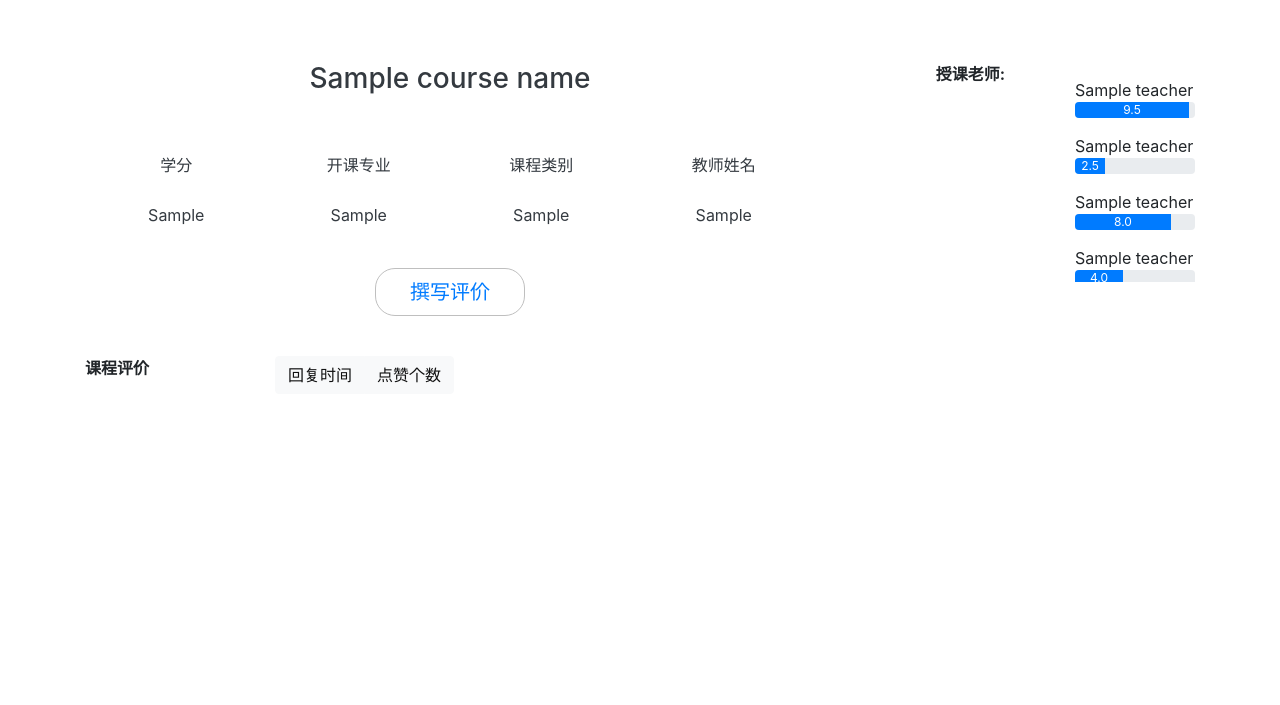
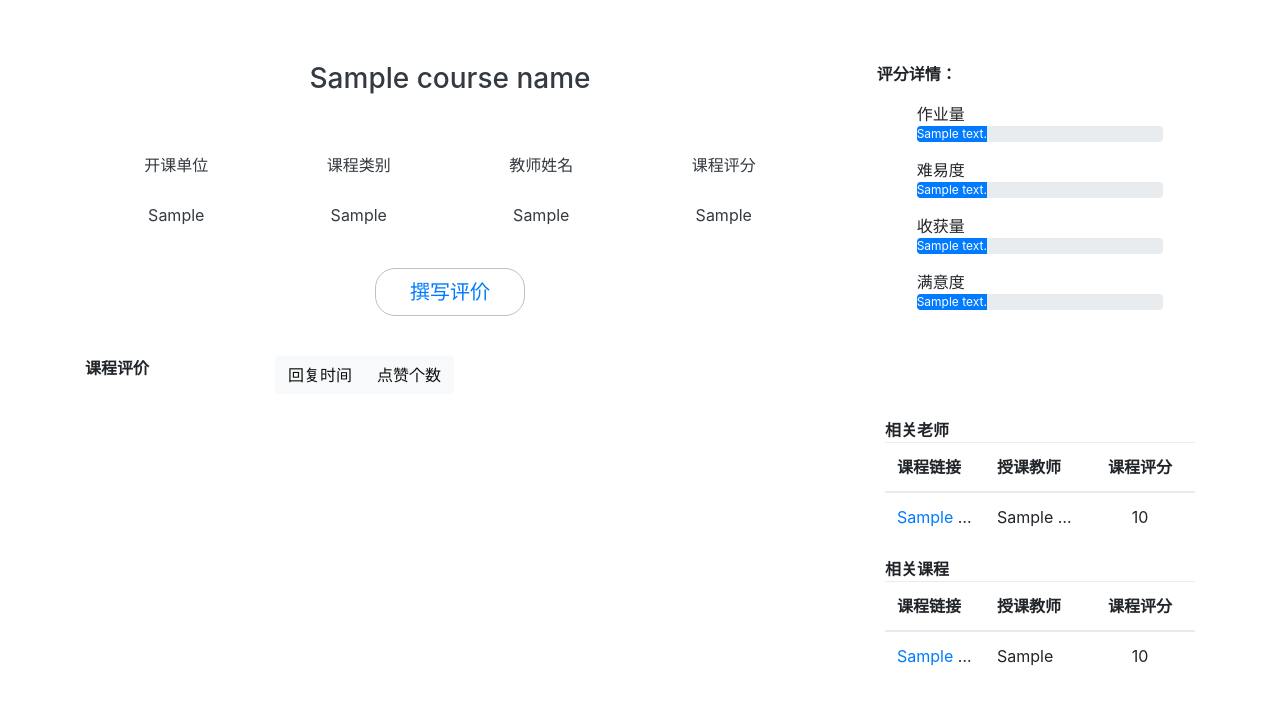
Before and after one commit to rRetr0Git/rateMyCourse, a Python web app: template rateMyCourse/templates/rateMyCourse/coursePage_new.html in a window 1280 px wide. Shown: the part 56-761 px from the top of the page. Run offline with Jinja, Linux system fonts and the light colour scheme; the template is opened without the code that fills it: most values are stand-ins (such as "Sample title", 1, 10 or a date in 2020); some libraries are stand-ins or nearby versions.

Commit message:
finish fuction of score-display/relevant-teacher/relevant-course on coursePage_new

```diff
--- a/rateMyCourse/static/ratemycourse/javascript/coursePage.js
+++ b/rateMyCourse/static/ratemycourse/javascript/coursePage.js
@@ -114,8 +114,8 @@
         //insert user image and name
         var imageTag = commentGrid.getElementsByTagName("img");
         imageTag[0].src = "http://wx2.sinaimg.cn/large/0076t302ly1fylgfkon55j30e80e8ab5.jpg";
-        imageTag[0].width = "60";
-        imageTag[0].height = "60";
+        imageTag[0].width = "50";
+        imageTag[0].height = "50";
         //imageTag[0].setAttribute("style", "margin-bottom:16px;margin-top:16px");
 
         var pTags = commentGrid.getElementsByTagName("p");
@@ -183,7 +183,7 @@
 
 $(document).ready(function () {
     // Form validation for Sign in / Sign up forms
-    $("#menuLogin").load("test.html")
+    //$("#menuLogin").load("test.html")
     validateSignUp()
     validateSignIn()
 
--- a/rateMyCourse/templates/rateMyCourse/coursePage_new.html
+++ b/rateMyCourse/templates/rateMyCourse/coursePage_new.html
@@ -95,10 +95,7 @@
                     <tbody>
                         <tr>
                             <td style="width:25%">
-                                <p class="text-dark text-center">学分</p>
-                            </td>
-                            <td style="width:25%">
-                                <p class="text-dark text-center">开课专业</p>
+                                <p class="text-dark text-center">开课单位</p>
                             </td>
                             <td style="width:25%">
                                 <p class="text-dark text-center">课程类别</p>
@@ -106,11 +103,11 @@
                             <td style="width:25%">
                                 <p class="text-dark text-center">教师姓名</p>
                             </td>
+                            <td style="width:25%">
+                                <p class="text-dark text-center">课程评分</p>
+                            </td>
                         </tr>
                         <tr>
-                            <td>
-                                <p class="text-dark text-center" style="margin-top:8px">{{course_credit}}</p>
-                            </td>
                             <td>
                                 <p class="text-dark text-center" style="margin-top:8px">{{course_profession}}</p>
                             </td>
@@ -119,6 +116,9 @@
                             </td>
                             <td>
                                 <p class="text-dark text-center" style="margin-top:8px">{{course_teacher}}</p>
+                            </td>
+                             <td>
+                                <p class="text-dark text-center" style="margin-top:8px">{{course_scores}}</p>
                             </td>
                         </tr>
                     </tbody>
@@ -131,53 +131,42 @@
 
             <div class="col-md-4 column">
                 <div class="row clearfix">
-                    <div class="col-md-6 column">
-                        <p class="text-right center-vertical">
-                            <strong>授课老师:</strong>
-                        </p>
+                    <div class="col-md-1 column">
                     </div>
-                    <div class="col-md-6 column pre-scrollable" style="height: 220px;overflow: auto">
-                        <ul></ul>
-                        <ul></ul>
+                    <div class="col-md-10 column">
+                        <p><strong>评分详情：</strong></p>
                         <ul></ul>
                         <ul>
-                            {{teacher}}
+                            作业量
                             <div class="progress">
-                                <div class="progress-bar progress-bar-success" style="width:95%;" role="progressbar"
-                                     aria-valuenow="95" aria-valuemin="0" aria-valuemax="100">9.5</div>
+                                <div class="progress-bar progress-bar-success" role="progressbar" style="width:{{percent1}}"
+                                     aria-valuenow="{{detail1}}" aria-valuemin="0" aria-valuemax="5">{{detail1}}</div>
                             </div>
                         </ul>
                         <ul>
-                            {{teacher}}
+                            难易度
                             <div class="progress">
-                                <div class="progress-bar progress-bar-success" style="width:25%;" role="progressbar"
-                                     aria-valuenow="25" aria-valuemin="0" aria-valuemax="100">2.5</div>
+                                <div class="progress-bar progress-bar-success" role="progressbar" style="width:{{percent2}}"
+                                     aria-valuenow={{detail2}}" aria-valuemin="0" aria-valuemax="5">{{detail2}}</div>
                             </div>
                         </ul>
                         <ul>
-                            {{teacher}}
+                            收获量
                             <div class="progress">
-                                <div class="progress-bar progress-bar-warning" style="width:80%;" role="progressbar"
-                                    aria-valuenow="80" aria-valuemin="0" aria-valuemax="100">8.0</div>
+                                <div class="progress-bar progress-bar-warning" role="progressbar" style="width:{{percent3}}"
+                                    aria-valuenow="{{detail3}}" aria-valuemin="0" aria-valuemax="5">{{detail3}}</div>
                             </div>
                         </ul>
                         <ul>
-                            {{teacher}}
+                            满意度
                             <div class="progress">
-                                <div class="progress-bar progress-bar-warning" style="width:40%;" role="progressbar"
-                                    aria-valuenow="40" aria-valuemin="0" aria-valuemax="100">4.0</div>
-                            </div>
-                        </ul>
-                        <ul>
-                            {{teacher}}
-                            <div class="progress">
-                                <div class="progress-bar progress-bar-warning" style="width:25%;" role="progressbar"
-                                    aria-valuenow="25" aria-valuemin="0" aria-valuemax="100">2.5</div>
+                                <div class="progress-bar progress-bar-warning" role="progressbar" style="width:{{percent4}}"
+                                    aria-valuenow="{{detail4}}" aria-valuemin="0" aria-valuemax="5">{{detail4}}</div>
                             </div>
                         </ul>
                         <ul></ul>
-                        <ul></ul>
-                        <ul></ul>
+                    </div>
+                    <div class="col-md-1 column">
                     </div>
                 </div>
             </div>
@@ -197,13 +186,77 @@
                     <button type="button" class="btn btn-default btn-light">点赞个数</button>
                 </div>
             </div>
-            <div class="col-md-6 column">
-            </div>
         </div>
     </div>
     <br>
     <div class="container">
-        <div class="list-group" id="commentDiv"></div>
+        <div class="row clearfix">
+            <div class="col-md-8 column">
+                <div class="list-group" id="commentDiv"></div>
+            </div>
+            <div class="col-md-4 column">
+                <div class="list=group">
+                    {% if other_teacher_info %}
+                    <ul>
+                        <strong>相关老师</strong>
+                        <table class="table text-center" style="table-layout: fixed;">
+                            <thead>
+                                <tr>
+                                    <th width="100px" style='vertical-align: middle;text-align: left;'>课程链接</th>
+                                    <th width="100px" style='vertical-align: middle;text-align: left;'>授课教师</th>
+                                    <th>课程评分</th>
+                                </tr>
+                            </thead>
+                            <tbody>
+                                {% for item in other_teacher_info %}
+                                <tr>
+                                    <td width="100px" style='vertical-align: middle;text-align: left;text-overflow: ellipsis;overflow: hidden;white-space: nowrap'>
+                                        <a title={{course_name}} href="/course/{{item.id}}/">{{course_name}}</a>
+                                    </td>
+                                    <td width="100px" rowspan=$rowspan style='vertical-align: middle;text-align: left;text-overflow: ellipsis;overflow: hidden;white-space: nowrap'>
+                                        {{item.name}}
+                                    </td>
+                                    <td rowspan=$rowspan style='vertical-align: middle;text-align: center;'>
+                                        {{item.score}}
+                                    </td>
+                                </tr>
+                                {% endfor%}
+                            </tbody>
+                        </table>
+                    </ul>
+                    {% endif %}
+                    {% if other_course_info %}
+                    <ul>
+                        <strong>相关课程</strong>
+                        <table class="table text-center" style="table-layout: fixed;">
+                            <thead>
+                                <tr>
+                                    <th width="100px" style='vertical-align: middle;text-align: left;'>课程链接</th>
+                                    <th width="100px" style='vertical-align: middle;text-align: left;'>授课教师</th>
+                                    <th>课程评分</th>
+                                </tr>
+                            </thead>
+                            <tbody>
+                                {% for item in other_course_info %}
+                                <tr>
+                                    <td width="100px" style='vertical-align: middle;text-align: left;text-overflow: ellipsis;overflow: hidden;white-space: nowrap'>
+                                        <a title={{item.name}} href="/course/{{item.id}}/">{{item.name}}</a>
+                                    </td>
+                                    <td width="100px" rowspan=$rowspan style='vertical-align: middle;text-align: left;text-overflow: ellipsis;overflow: hidden;white-space: nowrap'>
+                                        {{course_teacher}}
+                                    </td>
+                                    <td rowspan=$rowspan style='vertical-align: middle;text-align: center;'>
+                                        {{item.score}}
+                                    </td>
+                                </tr>
+                                {% endfor%}
+                            </tbody>
+                        </table>
+                    </ul>
+                    {% endif %}
+                </div>
+            </div>
+        </div>
     </div>
     <br>
     <br>
@@ -236,6 +289,8 @@
     <script src="https://cdnjs.cloudflare.com/ajax/libs/popper.js/1.12.6/popper.min.js"></script>
     <script src="../../static/ratemycourse/bootstrap-4.0.0-beta.2-dist/js/bootstrap.min.js"></script>
     <script src="../../static/ratemycourse/jquery-validation-1.17.0/dist/jquery.validate.js"></script>
+    <script src="../../static/ratemycourse/javascript/login.js"></script>
+    <script src="../../static/ratemycourse/javascript/index.js"></script>
     <script src="../../static/ratemycourse/javascript/coursePage.js"></script>
 </body>
 
```
Also changed, not shown: rateMyCourse/views.py (+14 -11 lines).
